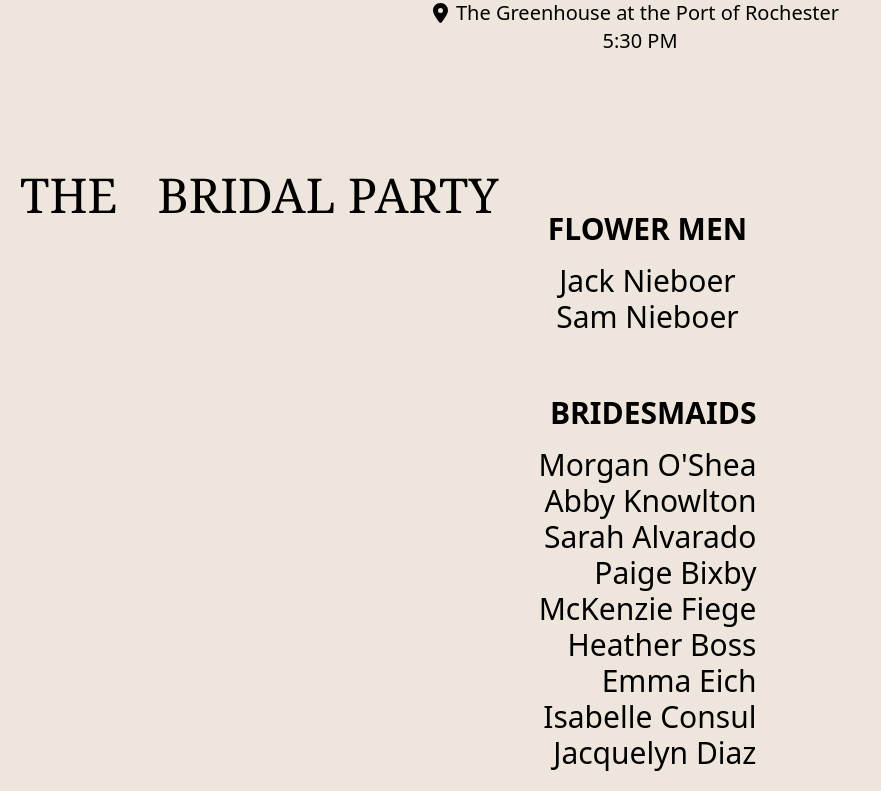
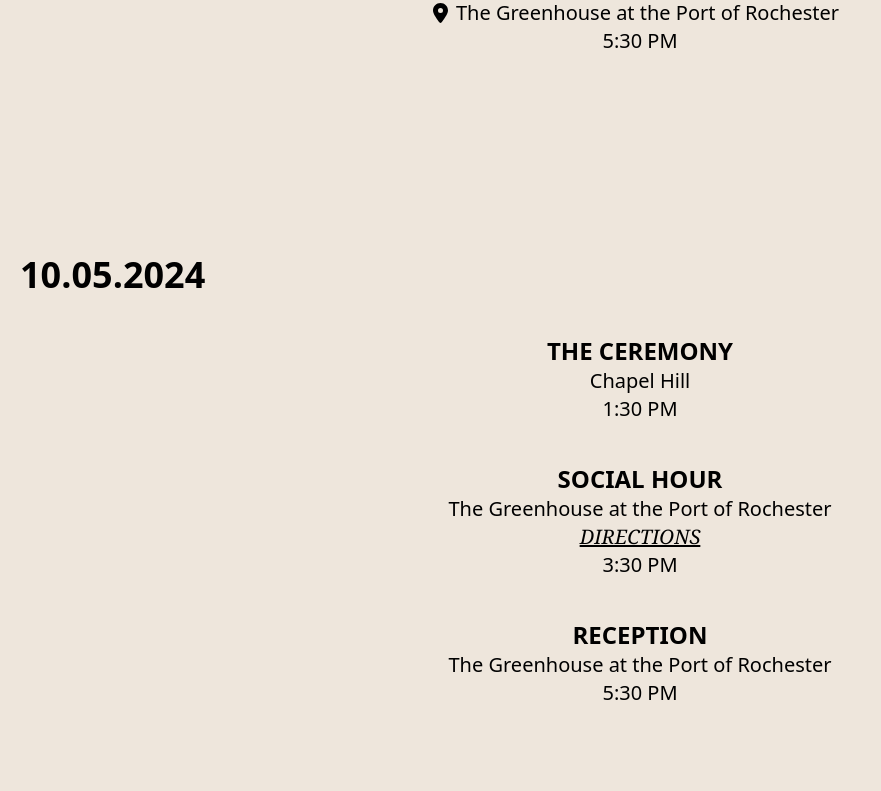
Before and after one commit to gnieb/wedding-cermony-site, a React (Create React App) app: page / in a window 1280 px wide. Shown: the part 1089-1880 px from the top of the page, without its empty margins (0-881 px from the left). Built offline with nearby package versions, Linux system fonts and the light colour scheme.

Commit message:
add the ceremony component to the Home page

```diff
--- a/src/pages/Ceremony.js
+++ b/src/pages/Ceremony.js
@@ -1,23 +1,42 @@
 export default function Ceremony () {
     return(
-        <div className='mx-auto'>
-            <div className="pt-10 w-full font-bold text-4xl flex justify-center items-center">THE CEREMONY</div>
-            <div className=" font-serif w-full text-2xl flex justify-center items-center">Chapel Hill</div>
-            <div className=" font-serif w-full text-2xl flex justify-center items-center">1:30 PM</div>
-            {/* Event Timeline */}
-            <div className="w-full">
-                <div className="text-justify sm:flex pt-10 font-bold text-2xl sm:justify-between p-10">
-                <div className="md:w-1/3 w-full p-3">
-                    Please enjoy the ceremony with us - we really want to see your faces, not your devices!
+        <div className="m-5">
+            <div className="sm:pt-10 pt-8 w-full font-bold text-4xl flex justify-center sm:justify-start items-center">10.05.2024</div>
+            <div className=" font-serif w-full text-2xl flex justify-center items-center"></div>
+            <div>
+                <div className="flex pt-10 font-bold text-2xl justify-center ">THE CEREMONY</div>
+                <div className="flex justify-center text-center items-center ">
+                    <div className="sm:text-xl">
+                        <div className="flex">
+                            <p className="px-2 text-base lg:text-xl">Chapel Hill</p>
+                        </div>
 
+                        <p>1:30 PM</p>
+                    </div>
                 </div>
-                <div className="md:w-1/3 w-full p-3">As we tie the knot, please be our guest & our photographer will take care of the rest!</div>
+            </div>
 
+            <div>
+                <div className="flex pt-10 font-bold text-2xl w-full justify-center">SOCIAL HOUR</div>
+                <div className="flex justify-center text-center items-center">
+                    <div className="sm:text-xl">
+                        <div className="flex">
+                            <p className="px-2 text-base lg:text-xl">The Greenhouse at the Port of Rochester</p>
+                        </div>
+                        <a className="underline font-serif italic" rel="noreferrer" href="https://www.google.com/maps/dir//1000+N+River+St,+Rochester,+NY+14612/@43.2556887,-77.6901864,12z/data=!4m8!4m7!1m0!1m5!1m1!1s0x89d6b79df3c5e215:0x3190c8b68dffa0e7!2m2!1d-77.6077857!2d43.2557183?entry=ttu&g_ep=EgoyMDI0MDgyNi4wIKXMDSoASAFQAw%3D%3D" target="_blank">DIRECTIONS</a>
+                        <p>3:30 PM</p>
+                    </div>
                 </div>
-                <div className="flex justify-center items-center text-center ">
-                    <div className="text-xl">
-                        <p></p>
-                        <p></p>
+            </div>
+
+            <div className="py-10">
+                <div className="flex font-bold text-2xl w-full justify-center">RECEPTION</div>
+                <div className="flex justify-center text-center items-center ">
+                    <div className="sm:text-xl">
+                        <div className="flex">
+                            <p className="px-2 text-base lg:text-xl">The Greenhouse at the Port of Rochester</p>
+                        </div>
+                        <p>5:30 PM</p>
                     </div>
                 </div>
             </div>
--- a/src/pages/Home.js
+++ b/src/pages/Home.js
@@ -5,6 +5,7 @@ import "../index.css";
 import us1 from '../photos/us1.jpg'
 import Timeline from "./Timeline";
 import BridalParty from "./BridalParty";
+import Ceremony from "./Ceremony";
 
 // console.log(us1)
 
@@ -31,8 +32,13 @@ export const Home = () => {
                 <Timeline />
             </div>
             <div
+            id="ceremony"
+            className="pt-20">
+                <Ceremony />
+            </div>
+            <div
             id="bridalparty"
-            className="pt-14">
+            className="pt-20">
                 <BridalParty />
             </div>
             <div className="pb-10 md:py-10 text-center text-4xl sm:text-5xl md:text-7xl lg:text-8xl text-darkO font-anetha">Thank you for celebrating with us</div>
```
